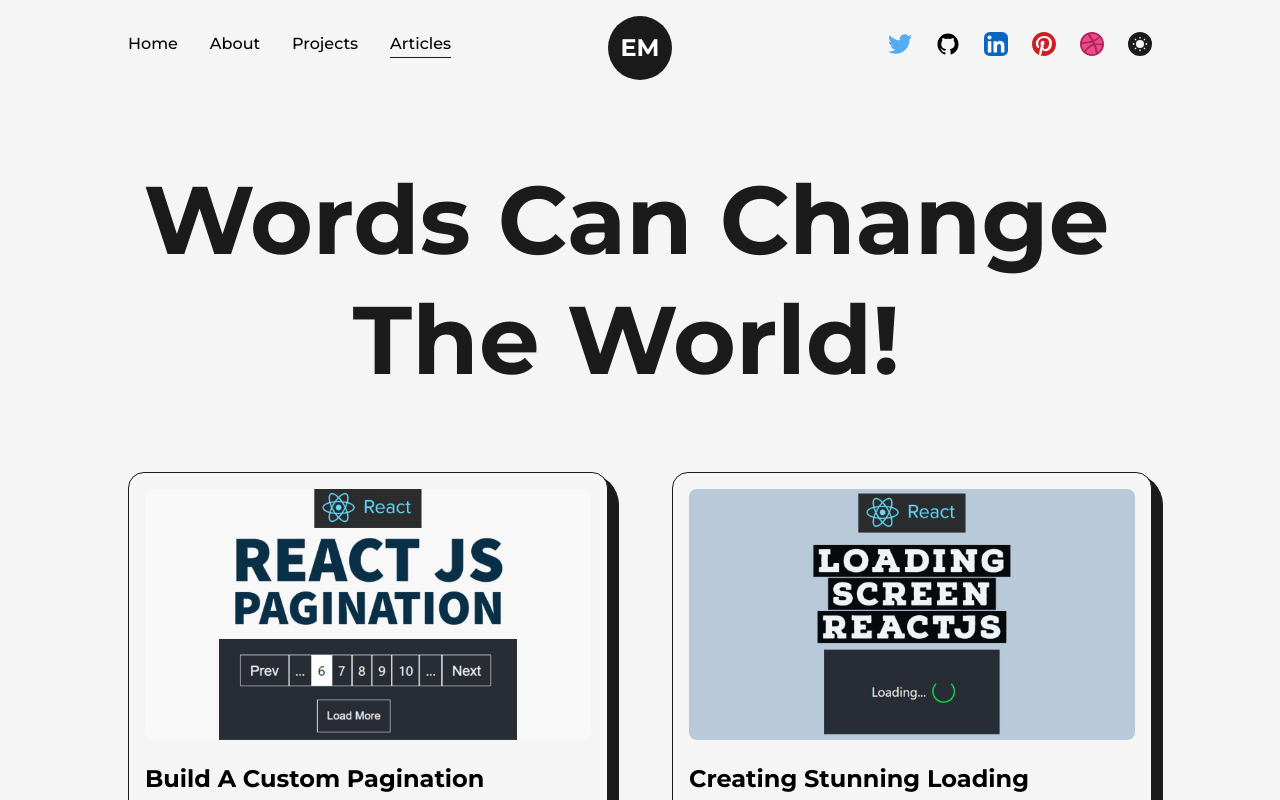
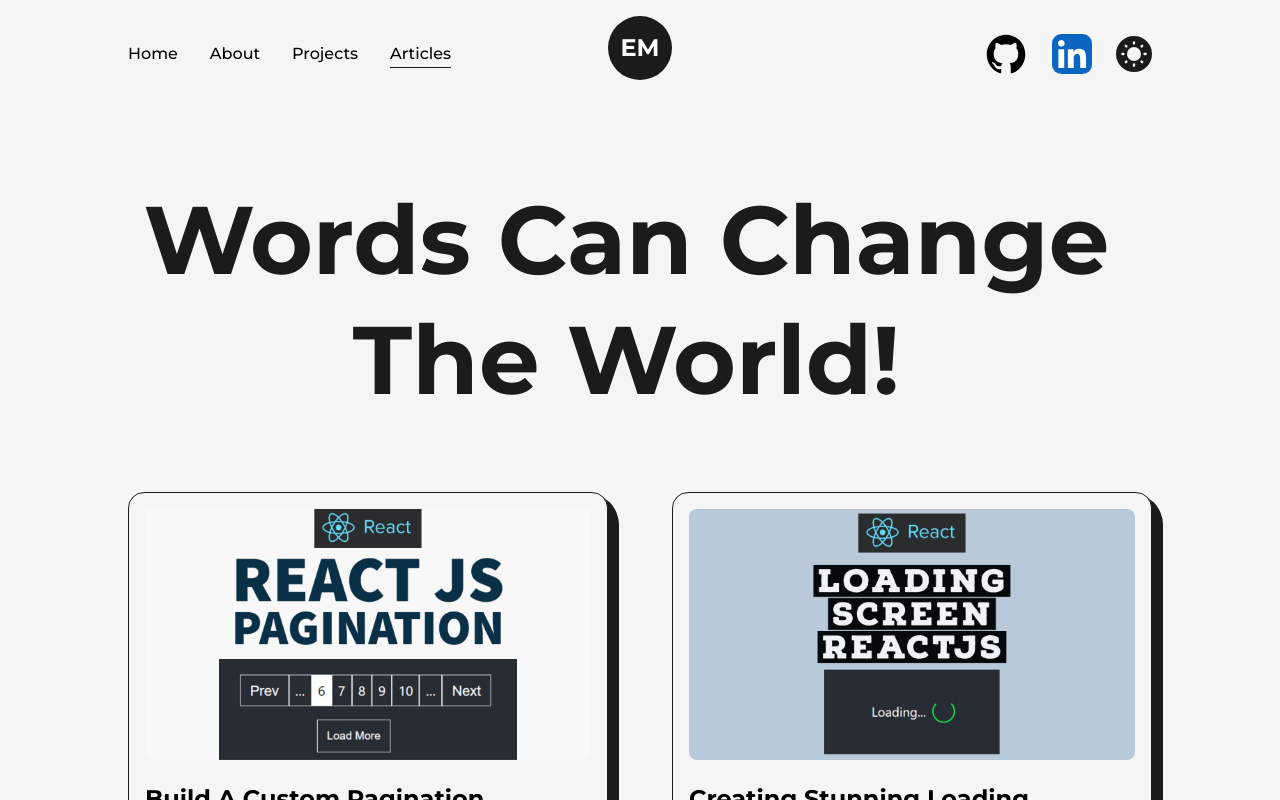
Before and after one commit to EleoXDA/elbaymalik_portfolio, a Next.js app: page /articles in a window 1280 px wide. Shown: the top 800 px of the page. Built offline with nearby package versions, Linux system fonts and the light colour scheme.

Commit message:
update icons and icon sizes in navbar

```diff
--- a/src/components/Navbar.js
+++ b/src/components/Navbar.js
@@ -3,13 +3,10 @@ import React, { useState } from "react";
 import Logo from "./Logo";
 import { useRouter } from "next/router";
 import {
-  DribbbleIcon,
   GithubIcon,
   LinkedInIcon,
   MoonIcon,
-  PinterestIcon,
   SunIcon,
-  TwitterIcon,
 } from "./Icons";
 import { motion } from "framer-motion";
 import { useThemeSwitch } from "./Hooks/useThemeSwitch";
@@ -101,17 +98,7 @@ const Navbar = () => {
       >
         <motion.a
           target={"_blank"}
-          className="w-6 mr-3"
-          href="#"
-          whileHover={{ y: -2 }}
-          whileTap={{ scale: 0.9 }}
-          aria-label="Checkout my twitter profile"
-        >
-          <TwitterIcon />
-        </motion.a>
-        <motion.a
-          target={"_blank"}
-          className="w-6 mx-3"
+          className="w-11 mx-3"
           href="#"
           whileHover={{ y: -2 }}
           whileTap={{ scale: 0.9 }}
@@ -121,7 +108,7 @@ const Navbar = () => {
         </motion.a>
         <motion.a
           target={"_blank"}
-          className="w-6 mx-3"
+          className="w-10 mx-3"
           href="#"
           whileHover={{ y: -2 }}
           whileTap={{ scale: 0.9 }}
@@ -129,30 +116,10 @@ const Navbar = () => {
         >
           <LinkedInIcon />
         </motion.a>
-        <motion.a
-          target={"_blank"}
-          className="w-6 mx-3 bg-light rounded-full"
-          href="#"
-          whileHover={{ y: -2 }}
-          whileTap={{ scale: 0.9 }}
-          aria-label="Checkout my pinterest profile"
-        >
-          <PinterestIcon />
-        </motion.a>
-        <motion.a
-          target={"_blank"}
-          className="w-6 mx-3"
-          href="#"
-          whileHover={{ y: -2 }}
-          whileTap={{ scale: 0.9 }}
-          aria-label="Checkout my dribbble profile"
-        >
-          <DribbbleIcon />
-        </motion.a>
 
         <button
           onClick={() => setMode(mode === "light" ? "dark" : "light")}
-          className={`w-6 h-6 ease ml-3 flex items-center justify-center rounded-full p-1
+          className={`w-9 h-9 ease ml-3 flex items-center justify-center rounded-full p-1
             ${mode === "light" ? "bg-dark  text-light" : "bg-light  text-dark"}
             `}
           aria-label="theme-switcher"
@@ -170,7 +137,7 @@ const Navbar = () => {
 
       <motion.div className="min-w-[70vw] sm:min-w-[90vw] flex justify-between items-center flex-col fixed top-1/2 left-1/2 -translate-x-1/2
       -translate-y-1/2
-      py-32 bg-dark/90 dark:bg-light/75 rounded-lg z-50 backdrop-blur-md
+      py-32 bg-dark/60 dark:bg-light/60 rounded-lg z-50 backdrop-blur-md
       "
       initial={{scale:0,x:"-50%",y:"-50%", opacity:0}}
       animate={{scale:1,opacity:1}}
@@ -187,17 +154,7 @@ const Navbar = () => {
       >
         <motion.a
           target={"_blank"}
-          className="w-6 m-1 mr-3 sm:mx-1"
-          href="#"
-          whileHover={{ y: -2 }}
-          whileTap={{ scale: 0.9 }}
-          aria-label="Checkout my twitter profile"
-        >
-          <TwitterIcon />
-        </motion.a>
-        <motion.a
-          target={"_blank"}
-          className="w-6 m-1 mx-3 bg-light rounded-full dark:bg-dark sm:mx-1"
+          className="w-11 m-1 mx-3 bg-light rounded-full dark:bg-dark sm:mx-1"
           href="#"
           whileHover={{ y: -2 }}
           whileTap={{ scale: 0.9 }}
@@ -207,7 +164,7 @@ const Navbar = () => {
         </motion.a>
         <motion.a
           target={"_blank"}
-          className="w-6 m-1 mx-3 sm:mx-1"
+          className="w-11 m-1 mx-3 sm:mx-1"
           href="#"
           whileHover={{ y: -2 }}
           whileTap={{ scale: 0.9 }}
@@ -215,30 +172,10 @@ const Navbar = () => {
         >
           <LinkedInIcon />
         </motion.a>
-        <motion.a
-          target={"_blank"}
-          className="w-6 m-1 mx-3 bg-light rounded-full sm:mx-1"
-          href="#"
-          whileHover={{ y: -2 }}
-          whileTap={{ scale: 0.9 }}
-          aria-label="Checkout my pinterest profile"
-        >
-          <PinterestIcon />
-        </motion.a>
-        <motion.a
-          target={"_blank"}
-          className="w-6 m-1 mx-3 sm:mx-1"
-          href="#"
-          whileHover={{ y: -2 }}
-          whileTap={{ scale: 0.9 }}
-          aria-label="Checkout my dribbble profile"
-        >
-          <DribbbleIcon />
-        </motion.a>
 
         <button
           onClick={() => setMode(mode === "light" ? "dark" : "light")}
-          className={`w-6 h-6 ease m-1 ml-3 sm:mx-1 flex items-center justify-center rounded-full p-1
+          className={`w-11 h-11 ease m-1 ml-3 sm:mx-1 flex items-center justify-center rounded-full p-1
             ${mode === "light" ? "bg-dark  text-light" : "bg-light  text-dark"}
             `}
           aria-label="theme-switcher"
```
